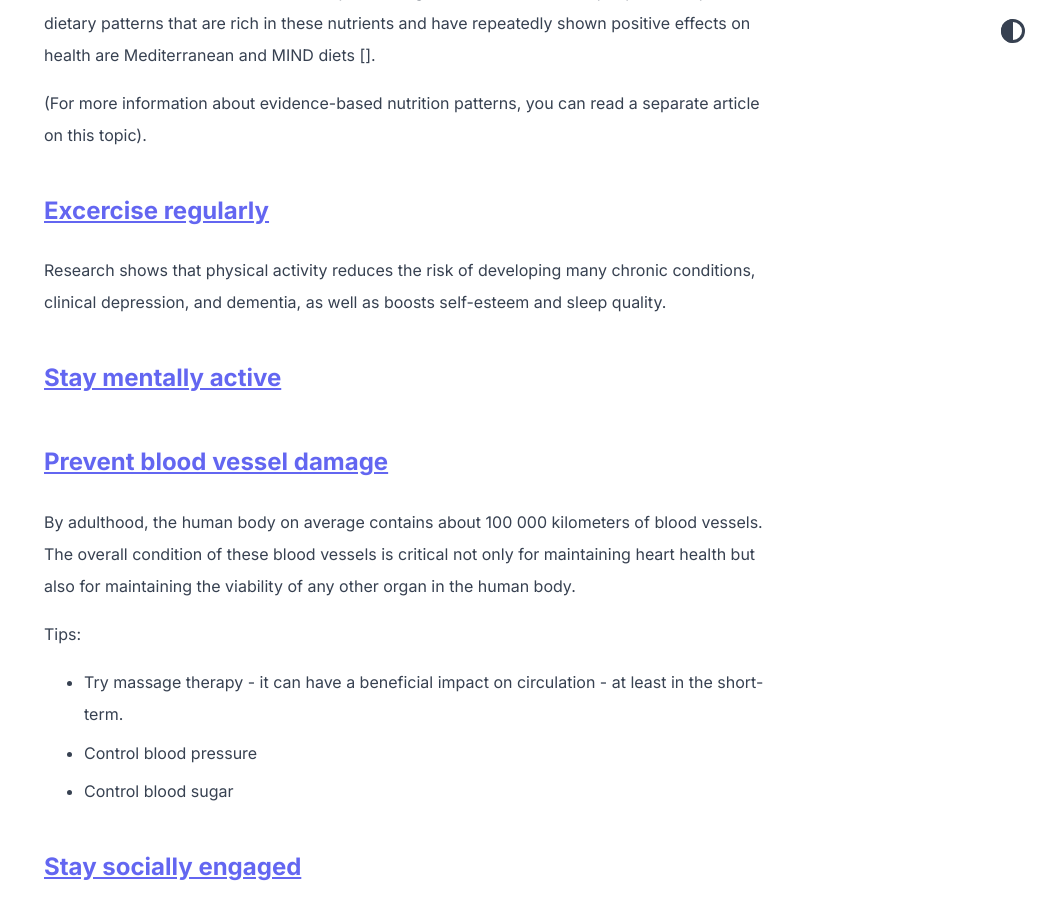
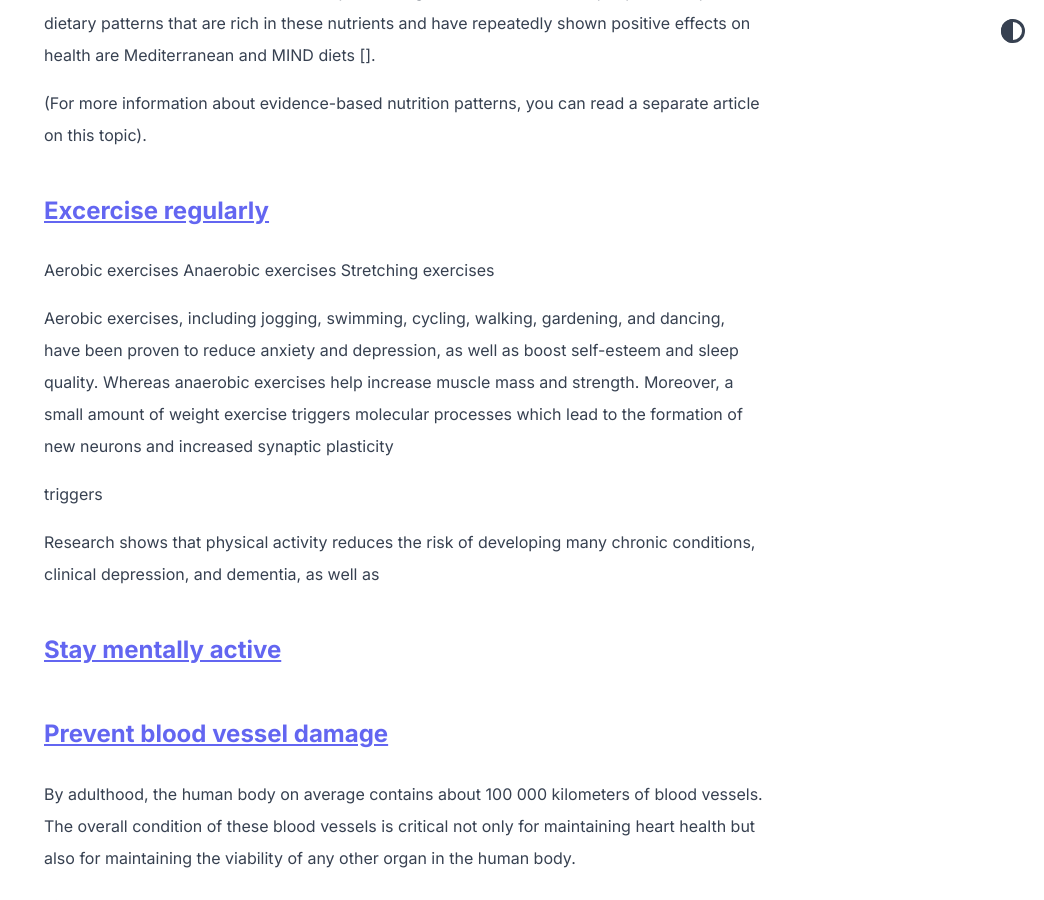
Before and after one commit to abhinavs/moonwalk, a Jekyll site: the page built from _posts/2023-07-19-brain-health.md, in a window 1280 px wide and 900 px high, scrolled down 1664 px. Shown: the whole window, without its empty margins (236-1280 px from the left). Built offline with Jekyll 4.4.1, drawn with Linux system fonts in a browser that asks for light colours; some of the changed text lies outside the part shown.

Commit message:
Update 2023-07-19-brain-health.md

```diff
--- a/_posts/2023-07-19-brain-health.md
+++ b/_posts/2023-07-19-brain-health.md
@@ -42,7 +42,18 @@ Specific nutrients in food - such as omega-3 fatty acids, flavonoids, vitamins B
 
 ## [Excercise regularly](#excercice-regularly)
 
-Research shows that physical activity reduces the risk of developing many chronic conditions, clinical depression, and dementia, as well as boosts self-esteem and sleep quality.
+Aerobic exercises
+Anaerobic exercises
+Stretching exercises
+
+Aerobic exercises, including jogging, swimming, cycling, walking, gardening, and dancing, have been proven to reduce anxiety and depression,
+as well as boost self-esteem and sleep quality. Whereas anaerobic exercises help increase muscle mass and strength. Moreover, a small amount of weight exercise triggers molecular processes which lead to the formation of new neurons and increased synaptic plasticity
+
+ triggers
+
+Research shows that physical activity reduces the risk of developing many chronic conditions, clinical depression, and dementia, as well as
+
+
 
 
 ## [Stay mentally active](#the-middle)
```
